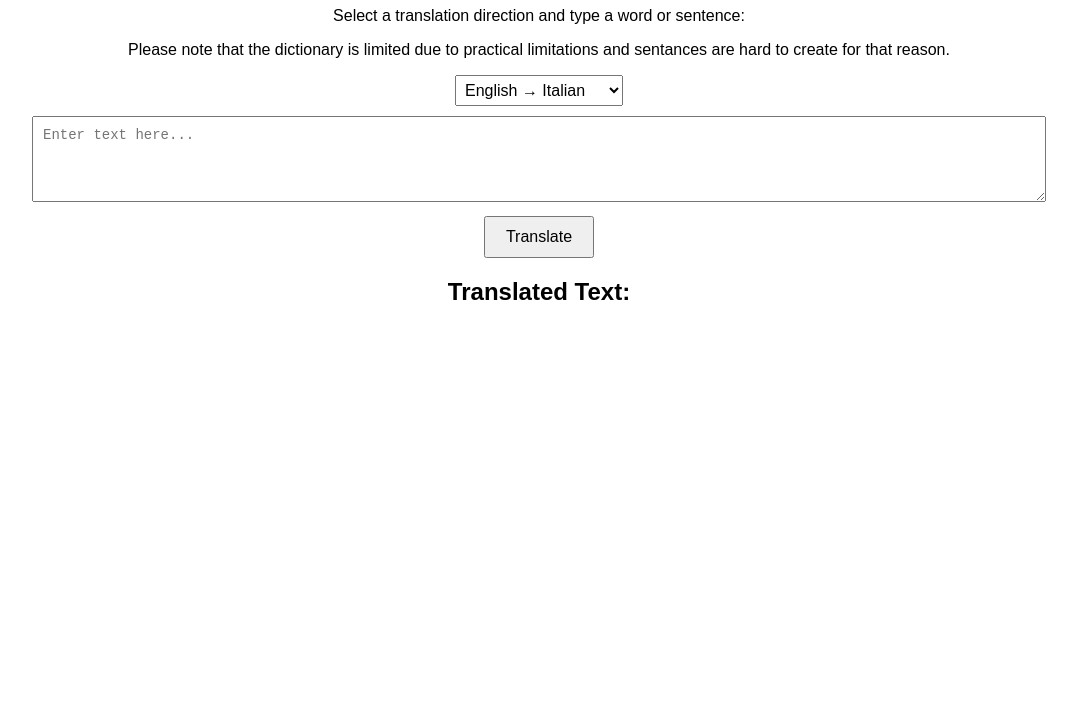
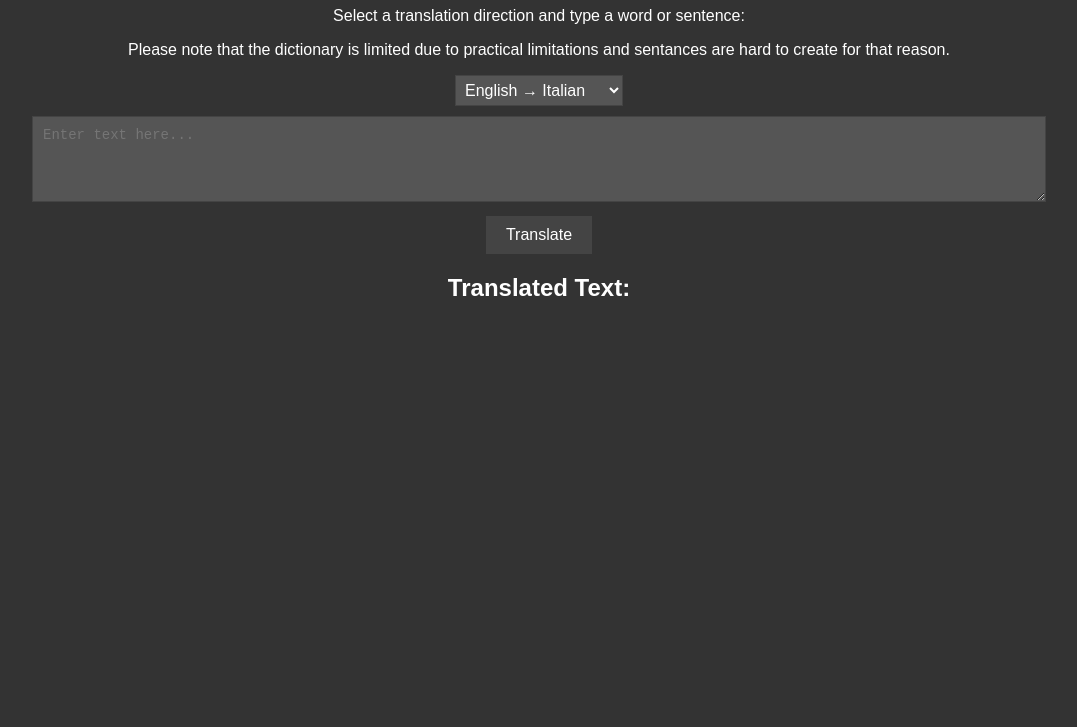
Before and after one commit to BlakeBergstrom/CSP_translator, a plain HTML site: page index.html in a window 1280 px wide. Shown: the part 73-800 px from the top of the page, without its empty margins (101-1178 px from the left). Drawn offline with Linux system fonts and the light colour scheme.

Commit message:
update looks
update to the color theme of the website

```diff
--- a/style.css
+++ b/style.css
@@ -1,30 +1,40 @@
-
 body {
     font-family: Arial, sans-serif;
     text-align: center;
     margin: 20px;
+    background-color: #333; /* Dark grey background */
+    color: white; /* White text */
 }
 
 textarea {
     width: 80%;
     font-size: 14px;
     padding: 10px;
+    background-color: #555; /* Slightly lighter grey for the textarea */
+    color: white;
+    border: 1px solid #444; /* Dark border */
 }
 
 button {
     margin-top: 10px;
     padding: 10px 20px;
     font-size: 16px;
+    background-color: #444; /* Dark button background */
+    color: white;
+    border: none;
 }
 
 select {
     margin-bottom: 10px;
     font-size: 16px;
     padding: 5px;
+    background-color: #555; /* Lighter grey for select dropdown */
+    color: white;
+    border: 1px solid #444; /* Dark border */
 }
 
 #output-text {
     font-weight: bold;
-    color: green;
+    color: lightgreen; /* Light green color for the output */
     margin-top: 20px;
 }
```
